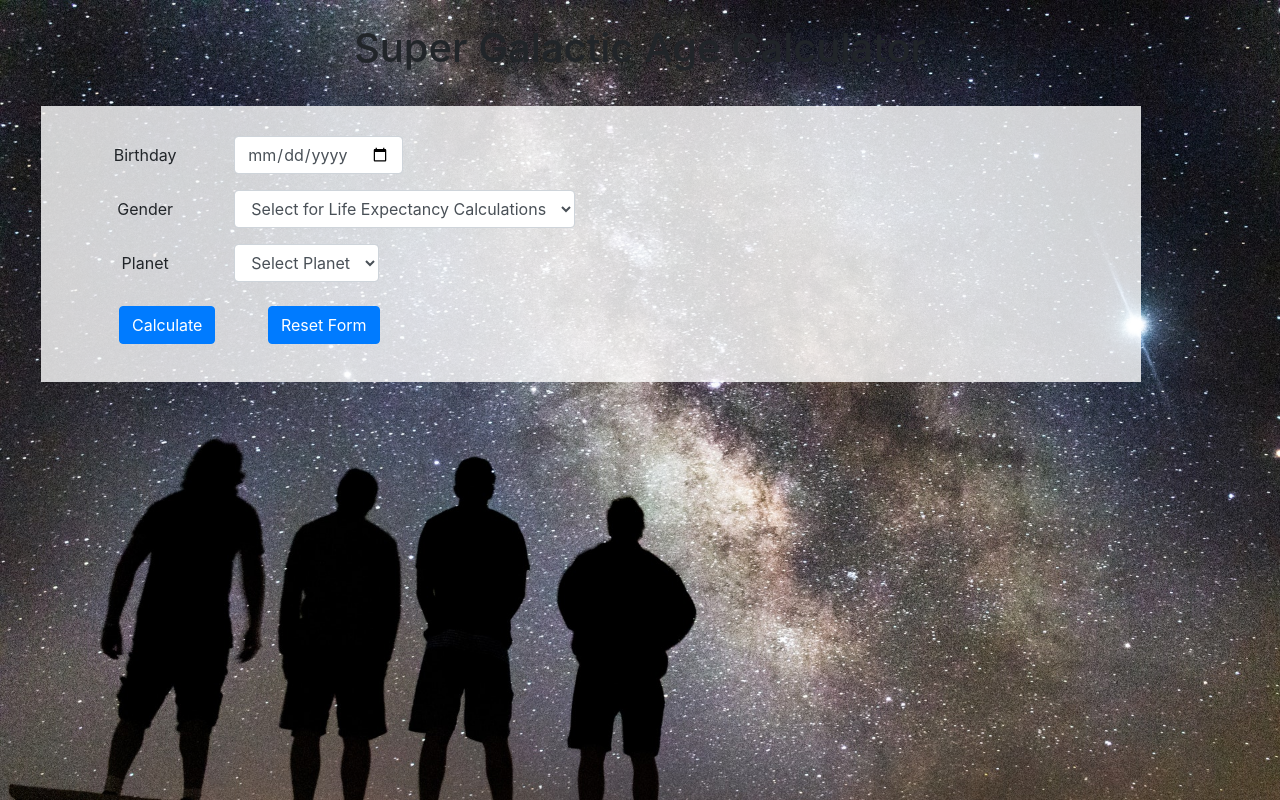
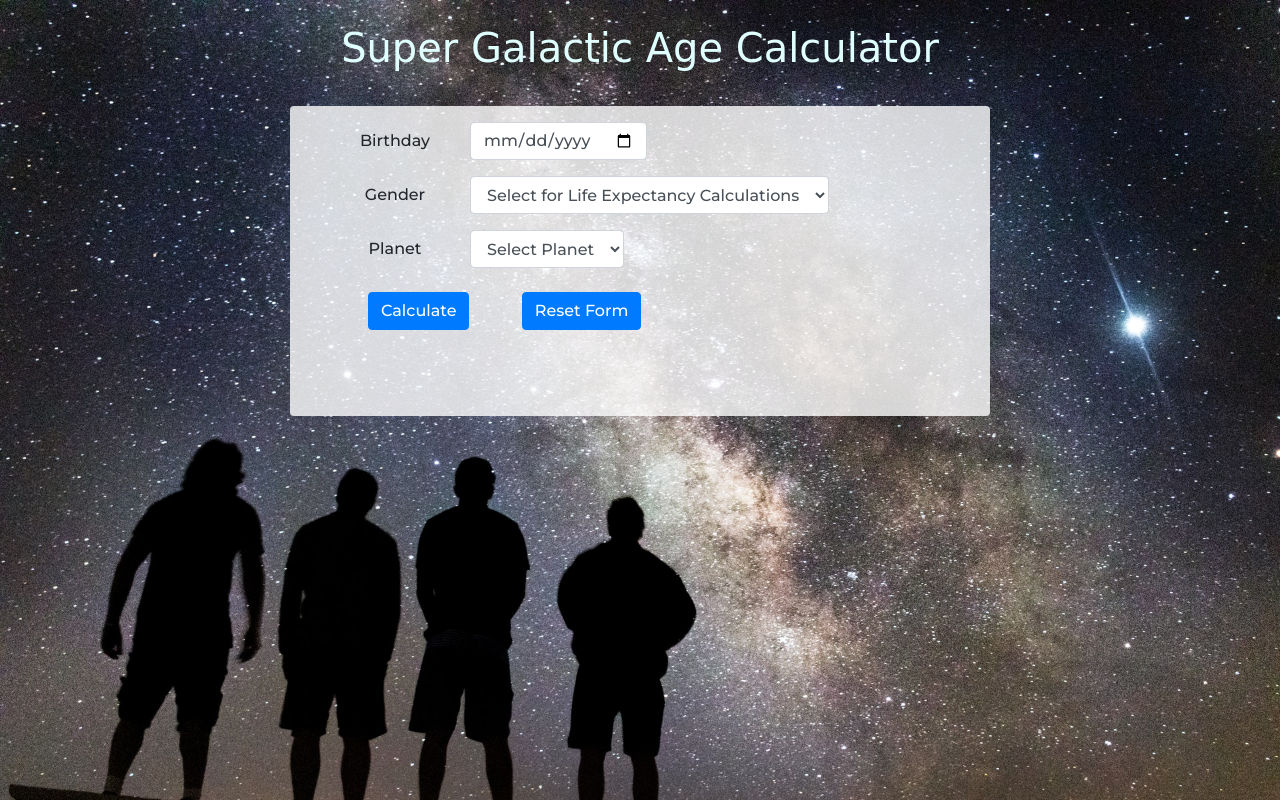
Before and after one commit to vnessa-su/super-galactic-age-calculator, a website built with webpack: page src/index.html in a window 1280 px wide. Built offline with nearby package versions, Linux system fonts and the light colour scheme; a web font is replaced by a local one.

Commit message:
Add styling and fonts

```diff
--- a/src/css/styles.css
+++ b/src/css/styles.css
@@ -3,9 +3,21 @@
   background-size: cover;
 }
 
+.page-header {
+  color: lightcyan;
+  font-family: 'Zen Dots', cursive;
+}
+
+.form-label{
+  min-width: 150px;
+}
+
 .content-container {
+  font-family: 'Montserrat', sans-serif;
   background-color: rgba(255, 255, 255, 0.8);
   margin-left: 10px;
   margin-top: 10px;
   padding: 30px;
+  max-width: 700px;
+  min-height: 310px;
 }
--- a/src/index.html
+++ b/src/index.html
@@ -5,20 +5,23 @@
   <meta http-equiv="X-UA-Compatible" content="IE=edge">
   <meta name="viewport" content="width=device-width, initial-scale=1.0">
 
+  <link rel="preconnect" href="https://fonts.gstatic.com">
+  <link href="https://fonts.googleapis.com/css2?family=Montserrat:wght@500&family=Zen+Dots&display=swap" rel="stylesheet">
+
   <title>Super Galactic Age Calculator</title>
   <link rel="icon" href="./../assets/images/favicon.ico">
 </head>
 <body class="page-background">
-  <h1 class="text-center p-4">Super Galactic Age Calculator</h1>
-  <div class="container mx-3">
-    <form id="userInputForm" class="content-container">
-      <div class="form-group form-inline row">
-        <label for="birthdayInput" class="px-3 col-2">Birthday</label>
+  <h1 class="text-center p-4 page-header">Super Galactic Age Calculator</h1>
+  <div class="container py-3 mx-auto content-container rounded">
+    <form id="userInputForm" class="">
+      <div class="form-group form-inline">
+        <label for="birthdayInput" class="px-3 form-label">Birthday</label>
         <input class="form-control" type="date" id="birthdayInput">
         <p id="inputBirthdayWarning" class="text-danger px-3 my-2 d-none">Birthday Required</p>
       </div>
-      <div class="form-group form-inline row">
-        <label for="genderSelect" class="px-3 col-2">Gender</label>
+      <div class="form-group form-inline">
+        <label for="genderSelect" class="px-3 form-label">Gender</label>
         <select class="form-control" id="genderSelect">
           <option value="" selected disabled>Select for Life Expectancy Calculations</option>
           <option value="female">Female</option>
@@ -26,8 +29,8 @@
           <option value="other">Other</option>
         </select>
       </div>
-      <div class="form-group form-inline row" id="planetContainer">
-        <label for="planetSelect" class="px-3 col-2">Planet</label>
+      <div class="form-group form-inline" id="planetContainer">
+        <label for="planetSelect" class="px-3 form-label">Planet</label>
         <select class="form-control" id="planetSelect">
           <option value="" selected disabled>Select Planet</option>
         </select>
@@ -38,7 +41,7 @@
         <button type="button" class="btn btn-primary ml-5 my-2" id="resetFormButton">Reset Form</button>
       </div>
     </form>
-    <div id="displayContainer" class="d-none text-center content-container">
+    <div id="displayContainer" class="d-none text-center">
       <span class="display-results"></span>
       <button type="button" class="btn btn-primary" id="goBackButton">Go Back</button>
     </div>
```
